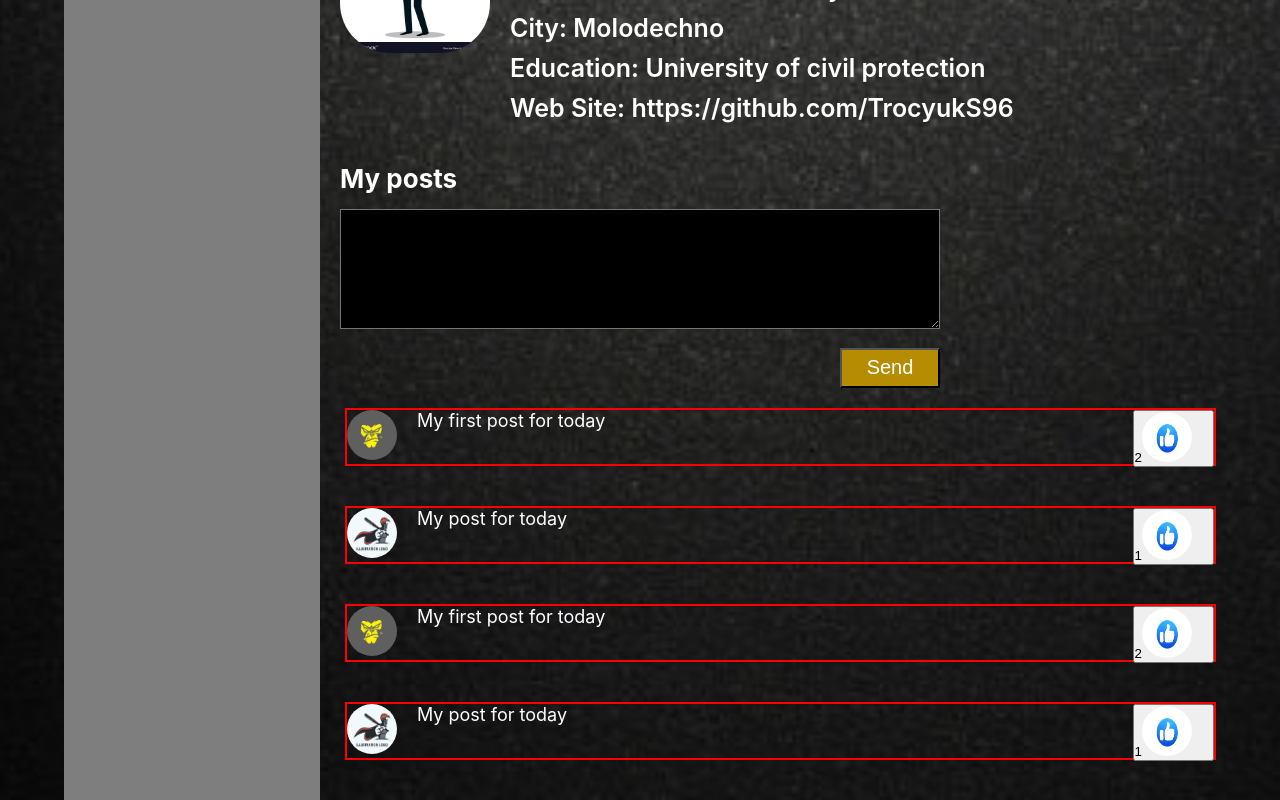
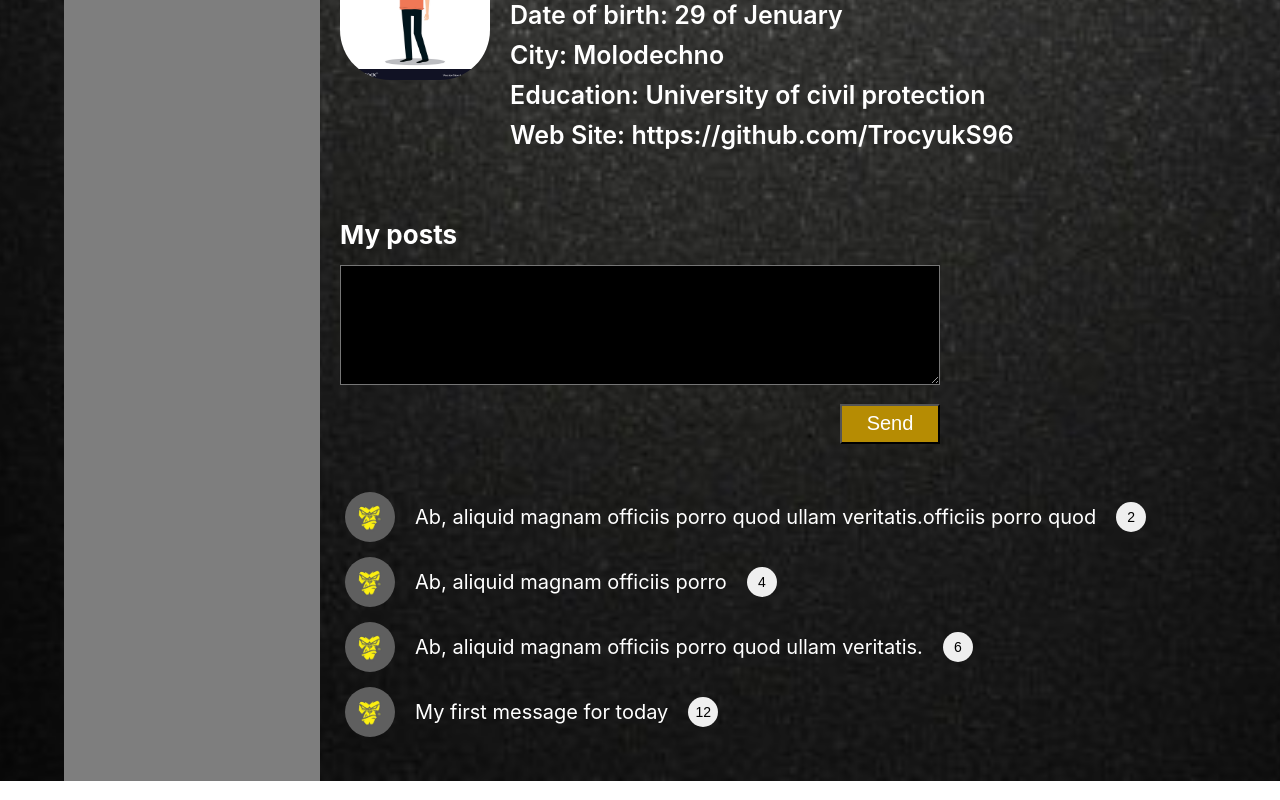
Before and after one commit to TrocyukS96/first-front-react, a React (Create React App) app: page /Profile in a window 1280 px wide. Shown: the part 649-1449 px from the top of the page. Built offline with nearby package versions, Linux system fonts and the light colour scheme.

Commit message:
add store insted of state

```diff
--- a/src/App.tsx
+++ b/src/App.tsx
@@ -3,17 +3,24 @@ import './App.css';
 import Header from './components/header/Header';
 import Profile from './components/profile/Profile';
 import Sidebar from './components/sidebar/Sidebar';
-
 import {BrowserRouter, Redirect, Route} from "react-router-dom";
 import {Dialogs} from './components/dialogs/Dialogs';
+import { StateType, StoreType} from "./redux/state";
 
-const App = () => {
+type PropsType = {
+    store: StoreType
+
+}
+
+const App = (props: PropsType) => {
     return (
         <BrowserRouter>
             <div className="app-wrapper">
                 <Header/>
-                <Route path={"/Profile"} render={() => <Profile/>}/>
-                <Route path={"/Dialogs"} render={() => <Dialogs/>}/>
+                <Route path={"/Profile"}
+                       render={() => <Profile profilePageState={props.store._state.profilePage} addPostTask={props.store.addTask}
+                                              changeNewPostText={props.store.changeNewPostText}/>}/>
+                <Route path={"/Dialogs"} render={() => <Dialogs dialogsPageState={props.store._state.dialogsPage}/>}/>
                 {/*<Route path={"/Messages"} render = {() => <News/>  } />*/}
                 {/*<Route path={"/Messages"} render = {() => <Settings/>  } />*/}
                 <Redirect from='/' to='/Profile'/>
--- a/src/components/profile/Profile.tsx
+++ b/src/components/profile/Profile.tsx
@@ -1,18 +1,38 @@
-import React from 'react';
+import React, {ChangeEvent, useRef} from 'react';
 
 import s from './Profile.module.css';
 import ProfileImg from './../../assets/images/main/main-img.jpg';
 import PersonImg from './../../assets/images/main/person-img.jpg';
 import Posts from './posts/Posts';
+import {ProfilePageType, StateType} from "../../redux/state";
 
+type PropsType = {
+    profilePageState: ProfilePageType
+    addPostTask: () => void
+    changeNewPostText: (newPostText: string) => void
+}
 
+function Profile(props: PropsType) {
+    let newPostElement = React.createRef<HTMLTextAreaElement>()  // хук
 
-function Profile() {
+    const onClickPostHandler = (event: React.MouseEvent) => {
+        let text = newPostElement.current?.value
+        event.preventDefault()
+        props.addPostTask()
+        // props.changeNewPostText('')
+    }
+    const onChangeTextPost = () => {
+        let textOfNewPost = newPostElement.current?.value
+        if (textOfNewPost)
+            props.changeNewPostText(textOfNewPost)
+
+    }
+
     return (
         <main className={s.profile}>
-         <img className={s.profileImg} src={ProfileImg} alt="profile-image" />
+            <img className={s.profileImg} src={ProfileImg} alt="profile-image"/>
             <div className={s.personBlock}>
-            <img className={s.personImg} src={PersonImg} alt="person-image" />
+                <img className={s.personImg} src={PersonImg} alt="person-image"/>
                 <div className={s.personContent}>
                     <h3 className={s.personTitle}>StanislavIT</h3>
                     <div className={s.personData}>
@@ -23,16 +43,18 @@ function Profile() {
                     </div>
                 </div>
             </div>
-         <form className={s.profileForm} encType="multipart/form-data" action="#" >
+            <form className={s.profileForm}>
                 <h3 className={s.formTitle}>
                     My posts
                 </h3>
                 <div className={s.inputBlock}>
-               <textarea ></textarea>
+                    <textarea ref={newPostElement} value={props.profilePageState.newPost} onChange={onChangeTextPost}/>
                 </div>
-            <button className={s.formBtn}>Send</button>
+                <button className={s.formBtn} onClick={onClickPostHandler}>Send</button>
             </form>
-         <Posts />
+            <Posts
+                postsState={props.profilePageState.posts}
+            />
         </main>
     );
 }
--- a/src/components/profile/posts/Posts.module.css
+++ b/src/components/profile/posts/Posts.module.css
@@ -1,6 +1,36 @@
 .posts {
-   padding-top: 10px;
-   padding-left: 25px;
+    padding-top: 10px;
+    padding-left: 25px;
 
 
 }
+
+.post {
+    margin-bottom: 15px;
+    display: flex;
+    align-items: center;
+}
+
+.postImg {
+    width: 50px;
+    height: 50px;
+
+    border-radius:50%;
+}
+
+.postText {
+    color: white;
+    font-size: 20px;
+
+    padding: 0 20px;
+}
+
+.likeCount {
+    display: block;
+    width: 30px;
+    height: 30px;
+    border-radius: 50%;
+    font-size: 14px;
+
+    border-style: none;
+}
--- a/src/components/profile/posts/Posts.tsx
+++ b/src/components/profile/posts/Posts.tsx
@@ -1,40 +1,29 @@
 import React from 'react';
 import s from './Posts.module.css';
-import Post from './post/Post';
-import PostLogo1 from './../../../assets/images/main/profile/logo1.jpg';
-import PostLogo2 from './../../../assets/images/main/profile/logo2.png';
+import {StatePostType} from "../../../redux/state";
 
+type PostType = {
+    postsState:Array<StatePostType>
 
-type PostType={
-    text:string
-    img:any
-    likeCount:number
 }
 
-function Posts() {
+function Posts(props:PostType) {
 
-   const post1:PostType = {
-      text: "My first post for today",
-      img: PostLogo1,
-      likeCount: 2
-   }
-   const post2:PostType = {
-      text: "My  post for today",
-      img: PostLogo2,
-      likeCount: 1
+let post =props.postsState.map(m=>{
+    return(
+        <div key={m.id} className={s.post}>
+            <img className={s.postImg} src={m.img} alt="image of user"/>
+            <span className={s.postText}>{m.text}</span>
+            <button className={s.likeCount}>{m.likeCount}</button>
+        </div>
+    )
+})
 
-
-   }
-
-
-   return (
-      <div className={s.posts}>
-         <Post text={post1.text} img={post1.img} likes={post1.likeCount} />
-         <Post text={post2.text} img={post2.img} likes={post2.likeCount} />
-         <Post text={post1.text} img={post1.img} likes={post1.likeCount} />
-         <Post text={post2.text} img={post2.img} likes={post2.likeCount} />
-      </div>
-   );
+    return (
+        <div className={s.posts}>
+            {post}
+        </div>
+    );
 }
 
 export default Posts;
--- a/src/components/profile/posts/post/Post.module.css
+++ /dev/null
@@ -1,30 +0,0 @@
-.post {
-   margin-bottom: 40px;
-
-   font-size: 18px;
-
-   position: relative;
-
-   color: #fff;
-
-   display: flex;
-
-   border: 2px solid red;
-
-   position: relative;
-}
-
-.post img {
-   width: 50px;
-   height: 50px;
-
-   border-radius: 30px;
-
-   margin-right: 20px;
-}
-
-.btnLikes {
-   position: absolute;
-
-   right: 0;
-}
--- a/src/components/profile/posts/post/Post.tsx
+++ /dev/null
@@ -1,29 +0,0 @@
-import React from 'react';
-
-import s from './Post.module.css';
-import likeImg from './../../../../assets/images/main/profile/like.jpg';
-
-
-type PostPropsType = {
-   text: string,
-   img: any,
-   likes: number
-}
-
-
-function Post(props: PostPropsType) {
-   return (
-      <div className={s.post}>
-         <a href="" className={s.link}>
-            <img src={props.img} alt="logo image" />
-         </a>
-         <p className={s.text}>{props.text}</p>
-         <button className={s.btnLikes}>
-            <span className={s.likes}>{props.likes}</span>
-            <img src={likeImg} alt="like-image" />
-         </button>
-      </div>
-   );
-}
-
-export default Post;
--- a/src/index.tsx
+++ b/src/index.tsx
@@ -1,17 +1,21 @@
-import React from 'react';
-import ReactDOM from 'react-dom';
 import './index.css';
-import App from './App';
 import reportWebVitals from './reportWebVitals';
+import ReactDOM from "react-dom";
+import React from "react";
+import App from "./App";
+import {StateType, store, StoreType} from "./redux/state";
 
-ReactDOM.render(
-  <React.StrictMode>
-    <App />
-  </React.StrictMode>,
-  document.getElementById('root')
-);
 
-// If you want to start measuring performance in your app, pass a function
-// to log results (for example: reportWebVitals(console.log))
-// or send to an analytics endpoint. Learn more: https://bit.ly/CRA-vitals
+//
 reportWebVitals();
+ export const rerenderEntireTree=(store:StoreType)=>{
+    ReactDOM.render(
+        <React.StrictMode>
+            <App store ={store}   />
+        </React.StrictMode>,
+        document.getElementById('root')
+    )
+}
+rerenderEntireTree(store)
+store.subscribe(rerenderEntireTree)
+// subscribe(rerenderEntireTree)
--- /dev/null
+++ b/src/redux/state.ts
@@ -0,0 +1,170 @@
+import React, {useState} from 'react';
+import PostLogo from '../assets/images/main/profile/logo1.jpg';
+import {rerenderEntireTree} from "../index";
+
+export type StateType = {
+    profilePage: ProfilePageType
+    dialogsPage: dialogsPageType
+}
+
+export type ProfilePageType = {
+    posts: StatePostType[],
+    newPost: string
+}
+export type StatePostType = {
+    id: number
+    text: string
+    img: any
+    likeCount: number
+}
+
+export type dialogsPageType = {
+    messages: MessageType[],
+    newMessage: string
+}
+export type MessageType = {
+    id: number
+    name: string
+    text: string
+}
+// export let state = {
+//     profilePage: {
+//         posts: [
+//             {
+//                 id: 1,
+//                 text: "Ab, aliquid magnam officiis porro quod ullam veritatis.officiis porro quod",
+//                 img: PostLogo,
+//                 likeCount: 2
+//             },
+//             {
+//                 id: 2, text: "Ab, aliquid magnam officiis porro", img: PostLogo, likeCount: 4
+//             },
+//             {
+//                 id: 3, text: "Ab, aliquid magnam officiis porro quod ullam veritatis.", img: PostLogo, likeCount: 6
+//             },
+//             {
+//                 id: 4, text: "My first message for today", img: PostLogo, likeCount: 12
+//             }
+//
+//         ],
+//         newPost: ''
+//     },
+//     dialogsPage: {
+//         messages: [
+//             {
+//                 id: 1110, name: 'Stas', text: "My first post for today"
+//             },
+//             {
+//                 id: 1111, name: 'Stas', text: "Other message"
+//             },
+//             {
+//                 id: 1112, name: 'Stas', text: "Im learning front-end"
+//             },
+//             {
+//                 id: 1113, name: 'Stas', text: "My first post for today"
+//             }
+//
+//         ],
+//         newMessage: '123'
+//     }
+// }
+
+export type StoreType = {
+    _subscriber:()=>void
+    _state:StateType
+    getState:()=>void
+    addTask:()=>void
+    changeNewPostText:(newPostText: string)=>void
+    subscribe:(observer:any)=>void
+}
+
+export let store = {
+    _subscriber() {
+        console.log('no subscribers (observers)')
+    },
+    _state:{
+        profilePage:<ProfilePageType> {
+            posts: [
+                {
+                    id: 1,
+                    text: "Ab, aliquid magnam officiis porro quod ullam veritatis.officiis porro quod",
+                    img: PostLogo,
+                    likeCount: 2
+                },
+                {
+                    id: 2, text: "Ab, aliquid magnam officiis porro", img: PostLogo, likeCount: 4
+                },
+                {
+                    id: 3, text: "Ab, aliquid magnam officiis porro quod ullam veritatis.", img: PostLogo, likeCount: 6
+                },
+                {
+                    id: 4, text: "My first message for today", img: PostLogo, likeCount: 12
+                }
+
+            ],
+            newPost: ''
+        },
+        dialogsPage:<dialogsPageType> {
+            messages: [
+                {
+                    id: 1110, name: 'Stas', text: "My first post for today"
+                },
+                {
+                    id: 1111, name: 'Stas', text: "Other message"
+                },
+                {
+                    id: 1112, name: 'Stas', text: "Im learning front-end"
+                },
+                {
+                    id: 1113, name: 'Stas', text: "My first post for today"
+                }
+
+            ],
+            newMessage: '123'
+        }
+    },
+    getState() {
+        return this._state;
+    },
+    addTask(){
+        const newPost: StatePostType = {
+            id: new Date().getTime(),
+            text: this._state.profilePage.newPost,
+            img: PostLogo,
+            likeCount: 0
+        }
+        this._state.profilePage.posts.push(newPost)
+        this._state.profilePage.newPost = ''
+        rerenderEntireTree(this)
+    },
+    changeNewPostText(newPostText: string){
+        this._state.profilePage.newPost = newPostText
+        rerenderEntireTree(this)
+    },
+    subscribe(observer:any) {
+        this._subscriber = observer;
+    },
+}
+
+
+// let state = store.getState()
+
+// export let addPostTask = () => {
+//     const newPost: StatePostType = {
+//         id: new Date().getTime(),
+//         text: state.profilePage.newPost,
+//         img: PostLogo,
+//         likeCount: 0
+//     }
+//     state.profilePage.posts.push(newPost)
+//     state.profilePage.newPost = ''
+//     rerenderEntireTree(state)
+// }
+//
+// export const changeNewPostText = (newPostText: string) => {
+//     state.profilePage.newPost = newPostText
+//     rerenderEntireTree(state)
+// }
+// export const subscribe = (observer: any) => {
+// }
+//
```
Also changed, not shown: src/components/dialogs/Dialogs.tsx (+5 -56 lines). Lines whose indentation alone changed are shown as unchanged.
